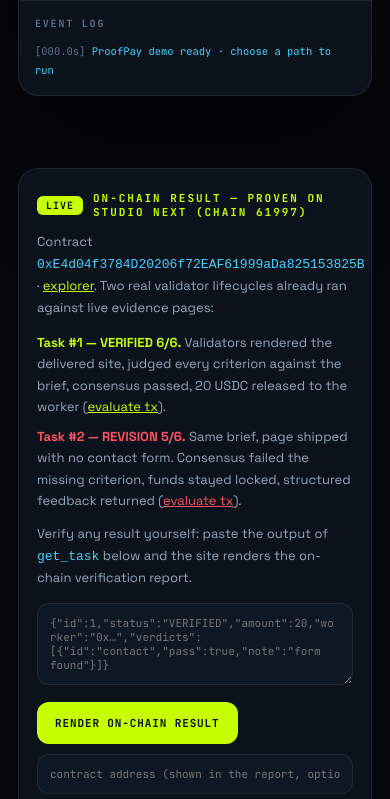
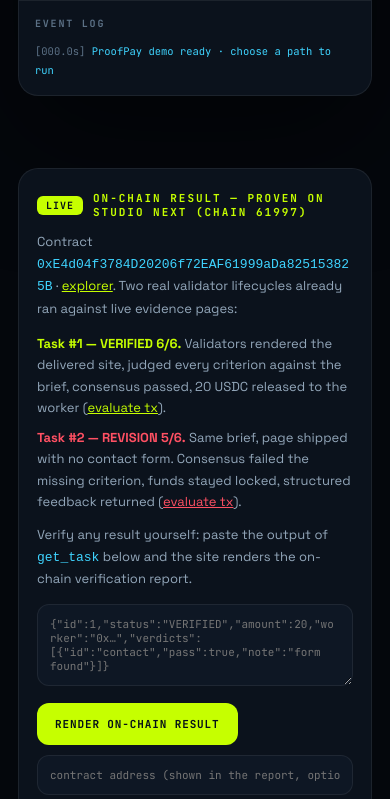
Before and after one commit to unborn7g/Proofpay, a plain HTML site: page web/index.html in a window 390 px wide. Shown: the part 4283-5082 px from the top of the page. Drawn offline with Linux system fonts and the light colour scheme.

Commit message:
mobile: wrap long code/urls (fix 360px overflow)

```diff
--- a/web/index.html
+++ b/web/index.html
@@ -356,6 +356,8 @@
 
   /* ============ mobile responsiveness + polish ============ */
   :focus-visible{outline:2px solid var(--lime);outline-offset:2px;border-radius:6px}
+  code{overflow-wrap:anywhere}
+  .live p, .live a{overflow-wrap:anywhere}
   section.blk,header.hero{scroll-margin-top:78px}
   #log::-webkit-scrollbar{width:6px}
   #log::-webkit-scrollbar-thumb{background:var(--line);border-radius:3px}
```
